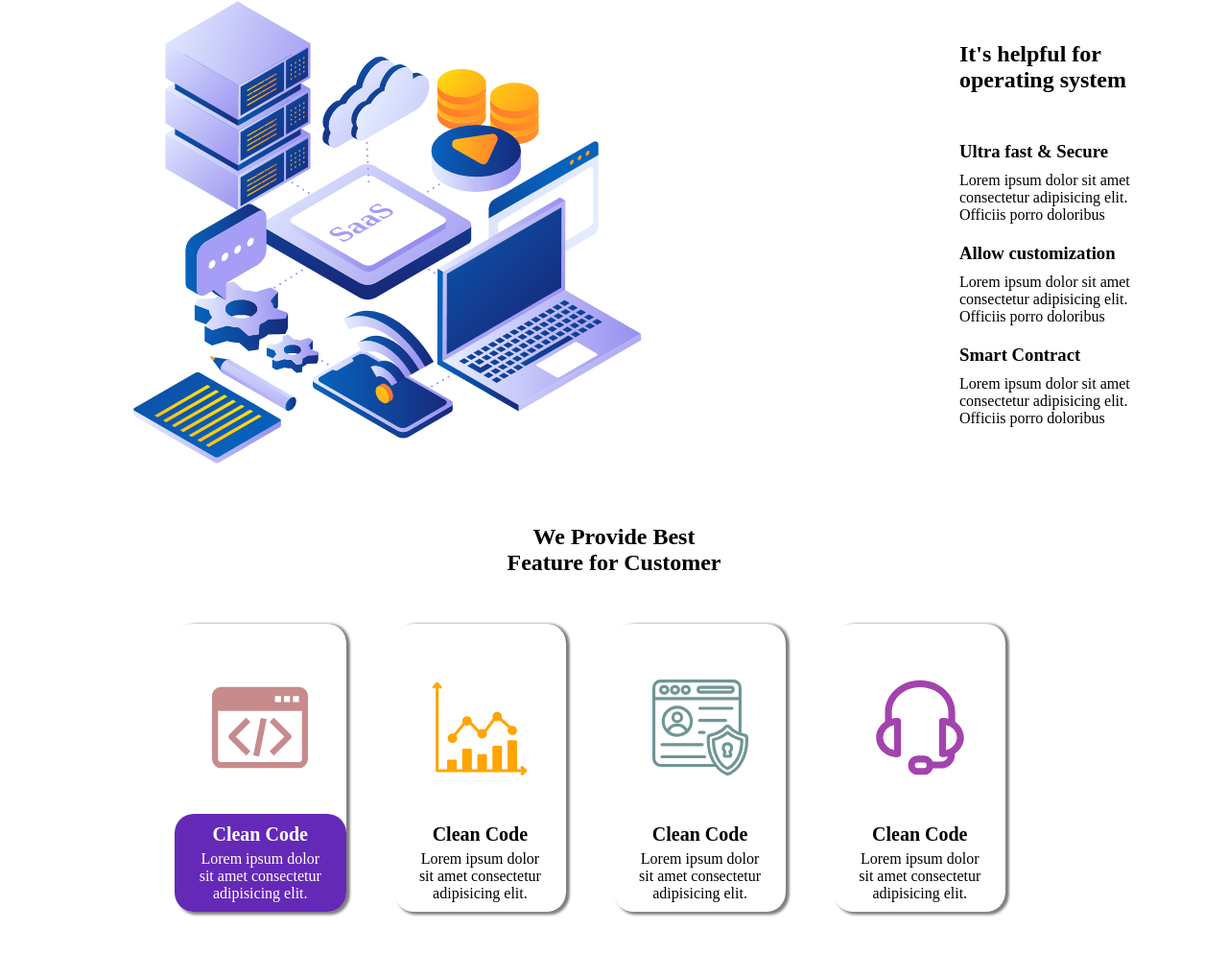
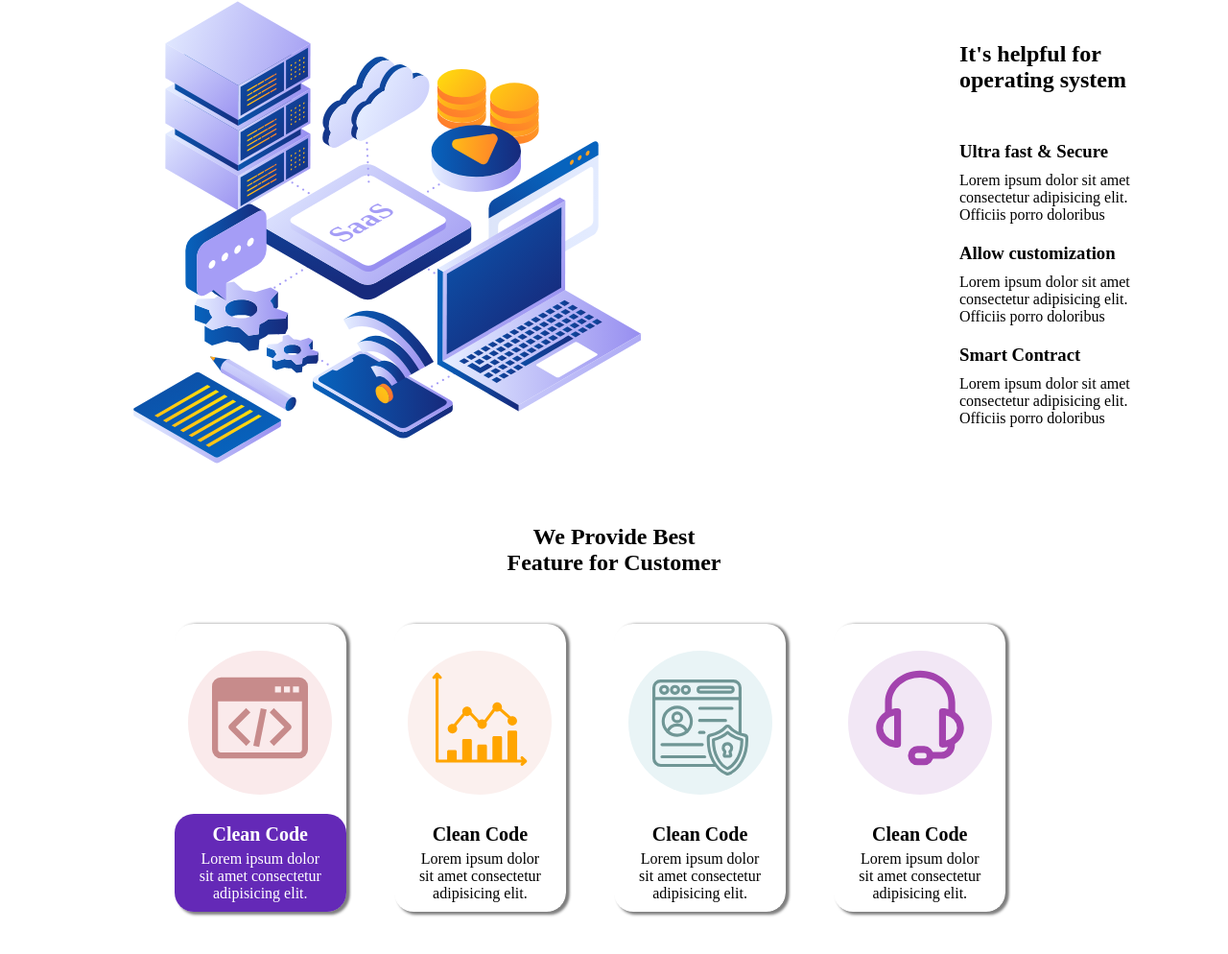
Before and after one commit to ritikmalviya/live-class-project-13, a plain HTML site: page index.html in a window 1280 px wide. Shown: the part 668-1662 px from the top of the page at 96% size. Drawn offline with Linux system fonts and the light colour scheme.

Commit message:
added circle to the svgs

```diff
--- a/index.html
+++ b/index.html
@@ -1,5 +1,6 @@
 <!DOCTYPE html>
 <html lang="en">
+
 <head>
     <meta charset="UTF-8">
     <meta http-equiv="X-UA-Compatible" content="IE=edge">
@@ -7,6 +8,7 @@
     <link rel="stylesheet" href="style.css">
     <title>SAAS</title>
 </head>
+
 <body>
     <div class="hero">
         <nav>
@@ -56,28 +58,36 @@
         <h2>We Provide Best Feature for Customer</h2>
         <div class="cards">
             <div class="card">
-                <img src="assets/web-developing.svg" alt="">
+                <div class="circle web-devlopment">
+                    <img src="assets/web-developing.svg" alt="">
+                </div>
                 <div class="active card-data">
                     <h4>Clean Code</h4>
                     <p>Lorem ipsum dolor sit amet consectetur adipisicing elit.</p>
                 </div>
             </div>
             <div class="card">
-                <img src="assets/data-analytics.svg" alt="">
+                <div class="circle data-analytics">
+                    <img src="assets/data-analytics.svg" alt="">
+                </div>
                 <div class="card-data">
                     <h4>Clean Code</h4>
                     <p>Lorem ipsum dolor sit amet consectetur adipisicing elit.</p>
                 </div>
             </div>
             <div class="card">
+                <div class="circle secured-profile">
                 <img src="assets/secured-profile.svg" alt="">
+                </div>
                 <div class="card-data">
                     <h4>Clean Code</h4>
                     <p>Lorem ipsum dolor sit amet consectetur adipisicing elit.</p>
                 </div>
             </div>
             <div class="card">
+                <div class="circle support">
                 <img src="assets/support.svg" alt="">
+                </div>
                 <div class="card-data">
                     <h4>Clean Code</h4>
                     <p>Lorem ipsum dolor sit amet consectetur adipisicing elit.</p>
@@ -86,4 +96,5 @@
         </div>
     </div>
 </body>
+
 </html>
--- a/style.css
+++ b/style.css
@@ -118,10 +118,8 @@ nav ul li {
 
 .card img {
   padding: 20px;
-  margin-bottom: auto;
-  margin-top: 50px;
   width: 100px;
-
+margin-left: 5px;
 }
 .card-data {
   margin-top: 20px;
@@ -144,3 +142,23 @@ nav ul li {
   color: #fff;
   border-radius: 20px;
 }
+.circle{
+    width: 150px;
+    height: 150px;
+    border-radius: 50%;
+}
+.web-devlopment{
+    background-color: #faeaeb;
+}
+.data-analytics{
+    background-color: #fbf0ee;
+}
+.secured-profile{
+    background-color: #e9f4f6;
+}
+.support{
+    background-color: #f2e7f5;
+}
+.secured-profile img{
+    margin-top: 10px;
+}
```
